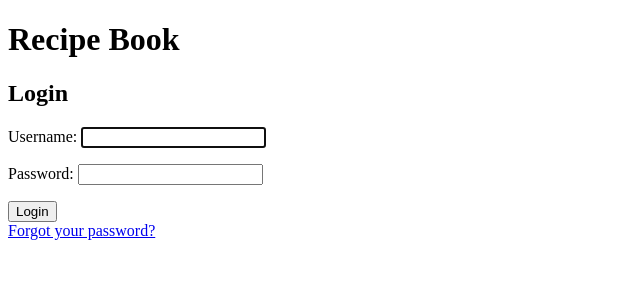
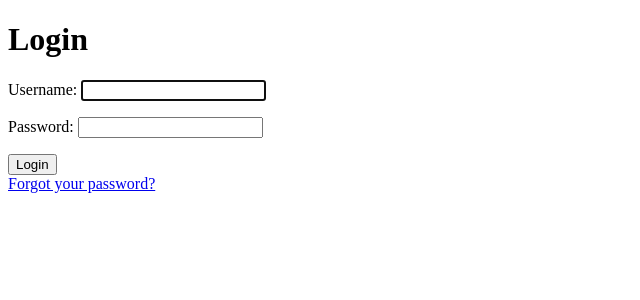
Before and after one commit to marybarbiebarrion/recipebook-barrion-marybarbie, a Django app: page /accounts/login/ in a window 1280 px wide. Shown: the top 300 px of the page, without its empty margins (0-640 px from the left). Run offline with Django 5.2, Linux system fonts and the light colour scheme.

Commit message:
removed the header Recipe Book in login.html

```diff
--- a/recipebook/templates/registration/login.html
+++ b/recipebook/templates/registration/login.html
@@ -4,8 +4,7 @@
     <title>Login Page</title>
 </head>
 <body>
-    <h1>Recipe Book</h1>
-    <h2>Login</h2>
+    <h1>Login</h1>
     <form method="POST">
         {% csrf_token %}
         {{ form.as_p }}
```
Also changed, not shown: recipebook/db.sqlite3.
